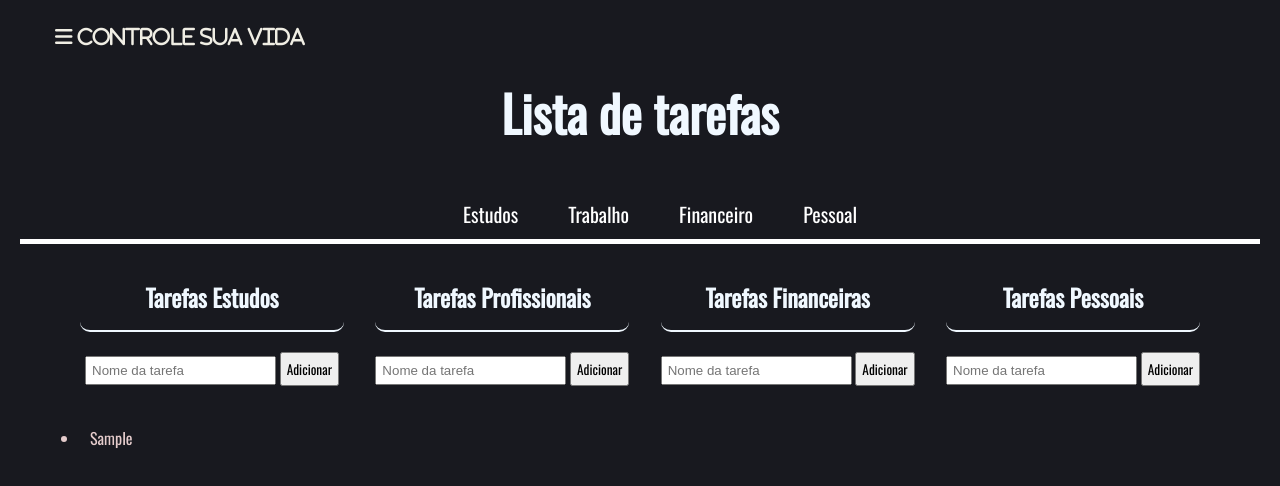
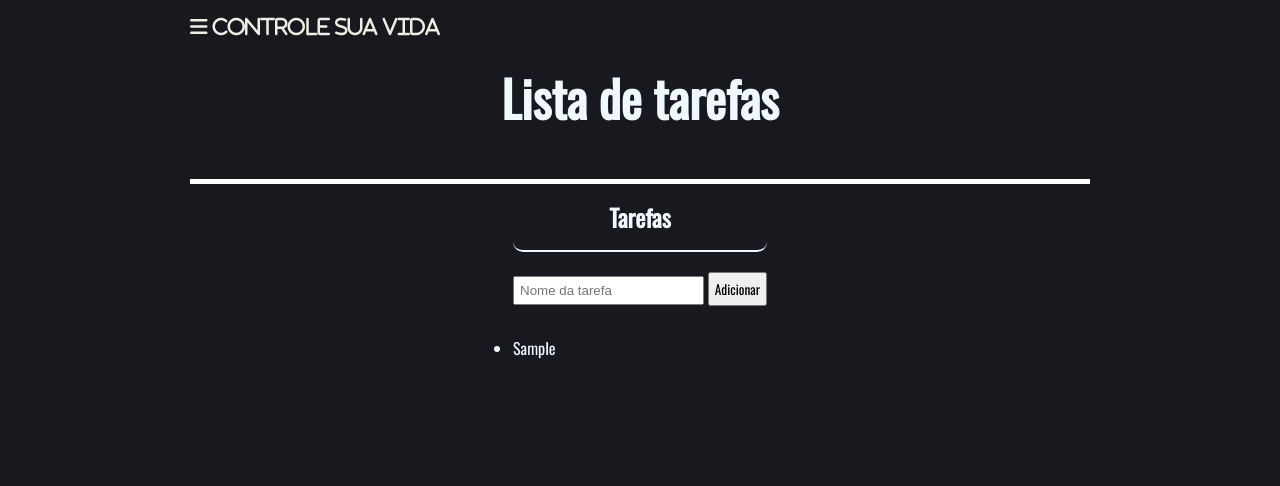
Before and after one commit to eliassgo/curso_ebac, a plain HTML site: page index.html in a window 1280 px wide. Both pictures are taken after typing "Sample" into the empty fields and a click on the button "Adicionar". Drawn offline with nearby package versions, Linux system fonts and the light colour scheme.

Commit message:
commit finais

```diff
--- a/index.html
+++ b/index.html
@@ -18,64 +18,21 @@
     <div id="introduction">
         <h1>Lista de tarefas</h1>
         <ul>
-            <li>Estudos</li>
-            <li>Trabalho</li>
-            <li>Financeiro</li>
-            <li>Pessoal</li>
         </ul>
     </div>
 
     <section id="tarefas">
 
         <div id="form-tarefas">
-                <h2>Tarefas Estudos</h2>
-            <form id="t-estudantil">
-            <input id="nome-testudantil" type="text" required placeholder="Nome da tarefa">
-            <button type="submit">Adicionar</button>
-            </form>
-
-            <ul id="lista-estudantil" >
-
-            </ul>
-
-        </div>
-
-        <div id="form-tarefas">
-                <h2>Tarefas Profissionais</h2>
-            <form id="t-profissional">
-                <input id="nome-tprofissional" type="text" required placeholder="Nome da tarefa">
+                <h2>Tarefas</h2>
+            <form>
+                <input id="nome-tarefa" type="text" required placeholder="Nome da tarefa">
                 <button type="submit">Adicionar</button>
             </form>
 
-            <ul id="lista-profissional" >
+            <ul id="lista-tarefas" >
 
             </ul>
-
-        </div>
-
-        <div id="form-tarefas">
-        <h2>Tarefas Financeiras</h2>
-        <form id="t-financeiro">
-            <input id="nome-financeiro" type="text" required placeholder="Nome da tarefa">
-            <button type="submit">Adicionar</button>
-        </form>
-
-        <ul id="lista-financeiro" >
-
-        </ul>
-
-        </div>
-
-        <div id="form-tarefas">
-        <h2>Tarefas Pessoais</h2>
-        <form id="t-pessoal">
-            <input id="nome-pessoal" type="text" required placeholder="Nome da tarefa">
-            <button type="submit">Adicionar</button>
-        </form>
-
-        <ul id="lista-pessoal" >
-
-        </ul>
 
         </div>
 
--- a/main.css
+++ b/main.css
@@ -8,19 +8,18 @@ body{
     background-color: #18191f;
     color: aliceblue;
     font-family: 'Oswald', sans-serif;
+    width: 900px;
+    margin: auto;
+    margin-top: 10px;
 }
 
 header {
     font-size: 10px;
     display: flex;
-    justify-content: space-between;
-    height: 50px;
-    padding: 20px 50px 0 50px;
-    align-items: center;
 }
 
-#introduction ul {
-    display: flex;
+header h1 {
+    color: white;
 }
 
 #introduction h1 {
@@ -29,39 +28,19 @@ header {
 
 }
 
-#introduction ul li {
-    font-size: 20px;
-    list-style: none;
-    margin-left: 40px;
-    padding: 5px;
-    color: white;
-}
-
-
-header h1 {
-    padding: 5px;
-    color: white;
-
-}
 #introduction{
     display: flex;
     flex-direction: column;
     align-items: center;
-    margin: 20px;
-    padding: 5px;
+    margin-top: 20px;
     border-bottom: 5px solid white;
-
-}
-
-.line-through{
-    text-decoration: line-through;
 }
 
 #tarefas {
     display: flex;
-    justify-content: space-between;
-    margin: 0 80px 0 80px;
+    justify-content: center;
 }
+
 form{
     font-family: 'Oswald', sans-serif;
 }
@@ -70,7 +49,6 @@ form{
     text-align: center;
     padding: 15px;
     border-radius: 10px;
-    font-weight: bolder;
     border-bottom: solid 2px;
 }
 #form-tarefas ul {
@@ -80,13 +58,13 @@ form{
     align-items: flex-start;
 }
 
-#form-tarefas ul li {
+#lista-tarefas ul li {
     color: #e5cccc;
     cursor: pointer;
     padding: 10px;
 }
 
-#form-tarefas form input {
+form input {
     padding: 5px;
 }
 
@@ -96,14 +74,10 @@ button{
     font-family: 'Oswald', sans-serif;
 }
 
-#t-estudantil {
-    margin: 5px;
-}
-
-#lista-estudantil li, #lista-profissional li, #lista-financeiro li, #lista-pessoal li {
+#lista-tarefa li {
     cursor: pointer;
 }
 
-#lista-estudantil li.risco, #lista-profissional li.risco, #lista-financeiro li.risco, #lista-pessoal li.risco  {
+#lista-tarefas li.risco {
     text-decoration: line-through 4px red;
 }
--- a/main.js
+++ b/main.js
@@ -1,69 +1,17 @@
+$(document).ready(function(){
 
-
-    $('#t-estudantil').on('submit', function(e) {//ao clicar no botão de submeter do form
+    $('form').on('submit', function(e) {//ao clicar no botão de submeter do form
         e.preventDefault() //Impedir de ser recarregado a página ao clicar em submeter
 
-        const nomeTarefa = $('#nome-testudantil').val(); //Cria uma constante chamada nomeTarefa, esta constante recebe o que foi escrito na div de id nome-terefa
+        const nomeTarefa = $('#nome-tarefa').val(); //Cria uma constante chamada nomeTarefa, esta constante recebe o que foi escrito na div de id nome-terefa
         const novaTarefa = $('<li> </li>');//Cria uma constante novaTarefa esta constante a ordenação da lista, li
 
         $(novaTarefa).text(nomeTarefa);//Primeiro, o texto da constante nometerefa é escrio dentro da constante novaTarefa
-        $(novaTarefa).appendTo('#lista-estudantil');//Constante novaTarefa que tem dentro a constante nomeTarefa é colocado dentro do formuláro ul que está na div formularios
-        $(`#nome-testudantil`).val('')//o input nome-tarefa é limpo e able for receber novas tarefas
+        $(novaTarefa).appendTo('#lista-tarefas');//Constante novaTarefa que tem dentro a constante nomeTarefa é colocado dentro do formuláro ul que está na div formularios
+        $(`#nome-tarefa`).val('')//o input nome-tarefa é limpo e able for receber novas tarefas
 
-        $(document).ready(function(){ //Quando o documento estiver pronto
-            $('#lista-estudantil li').click(function(){ //dublo click na ul de id lista-estudantil, aplicar a função
+            $('#lista-tarefas li').click(function(){ //click na ul de id lista-estudantil, aplicar a função
                 $(this).toggleClass('risco');//toggle alterna entre ausência e presença da classe riscado, adiciona caso não tenha, retira caso tenha
             });
-        });
     });
-
-    $('#t-profissional').on('submit', function(e) {
-        e.preventDefault()
-
-        const nomeTarefaT = $('#nome-tprofissional').val();
-        const novaTarefaT = $('<li> </li>');
-
-        $(novaTarefaT).text(nomeTarefaT);
-        $(novaTarefaT).appendTo('#lista-profissional'); //inserindo um conteúdo HTML dentro de outra tag
-        $(`#nome-tprofissional`).val('')
-
-        $(document).ready(function() {
-            $('#lista-profissional li').click(function() {
-            $(this).toggleClass('risco');
-            });
-        });
-
-    });
-
-    $('#t-financeiro').on('submit', function(e) {
-        e.preventDefault()
-
-        const nomeTarefaF = $('#nome-financeiro').val();
-        const novaTarefaF = $('<li> </li>');
-
-        $(novaTarefaF).text(nomeTarefaF);
-        $(novaTarefaF).appendTo('#lista-financeiro');
-        $(`#nome-financeiro`).val('')
-
-        $(document).ready(function() {
-            $('#lista-financeiro li').click(function() {
-            $(this).toggleClass('risco');
-            });
-        });
-
-    });
-
-
-
-    $('#t-pessoal').on('submit', function(e) {
-        e.preventDefault()
-
-        const nomeTarefaP = $('#nome-pessoal').val();
-        const novaTarefaP = $('<li> </li>');
-
-        $(novaTarefaP).text(nomeTarefaP);
-        $(novaTarefaP).appendTo('#lista-pessoal');
-        $(`#nome-pessoal`).val('')
-
-
-    });
+})
```
